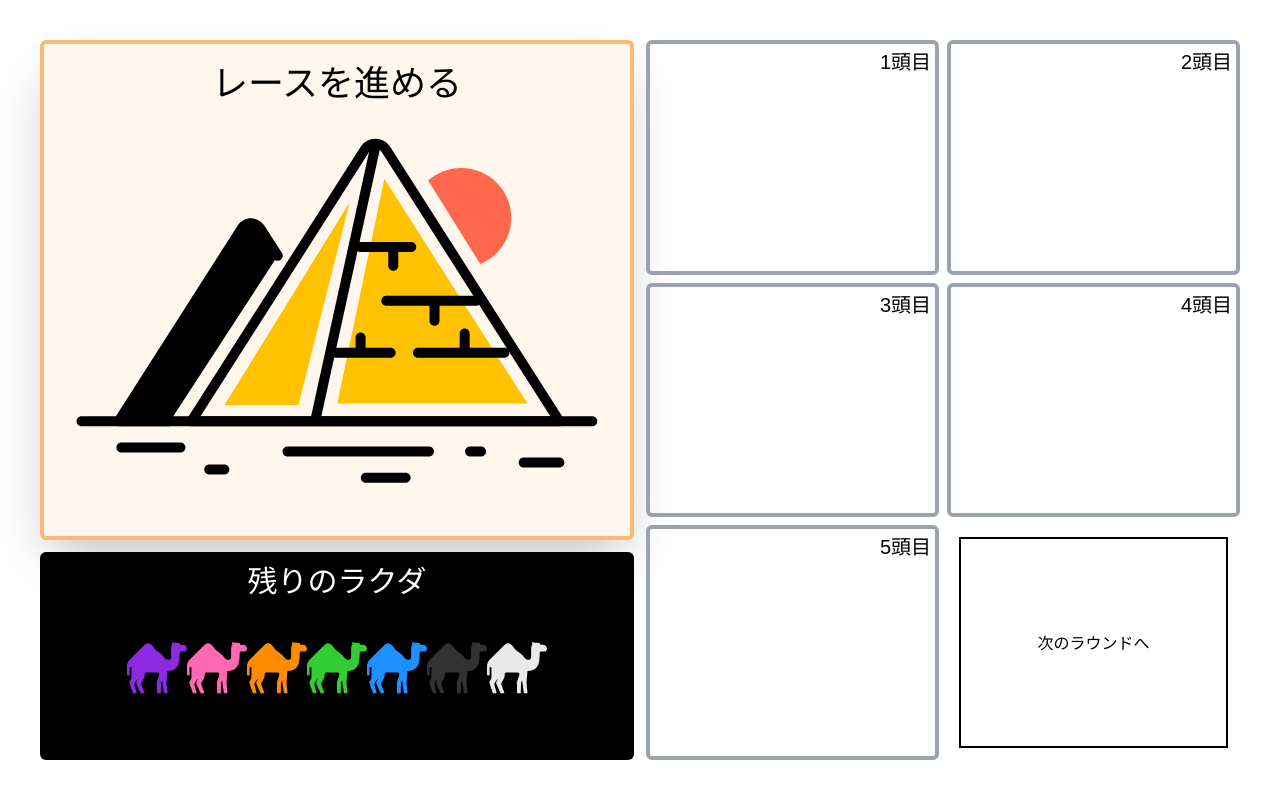
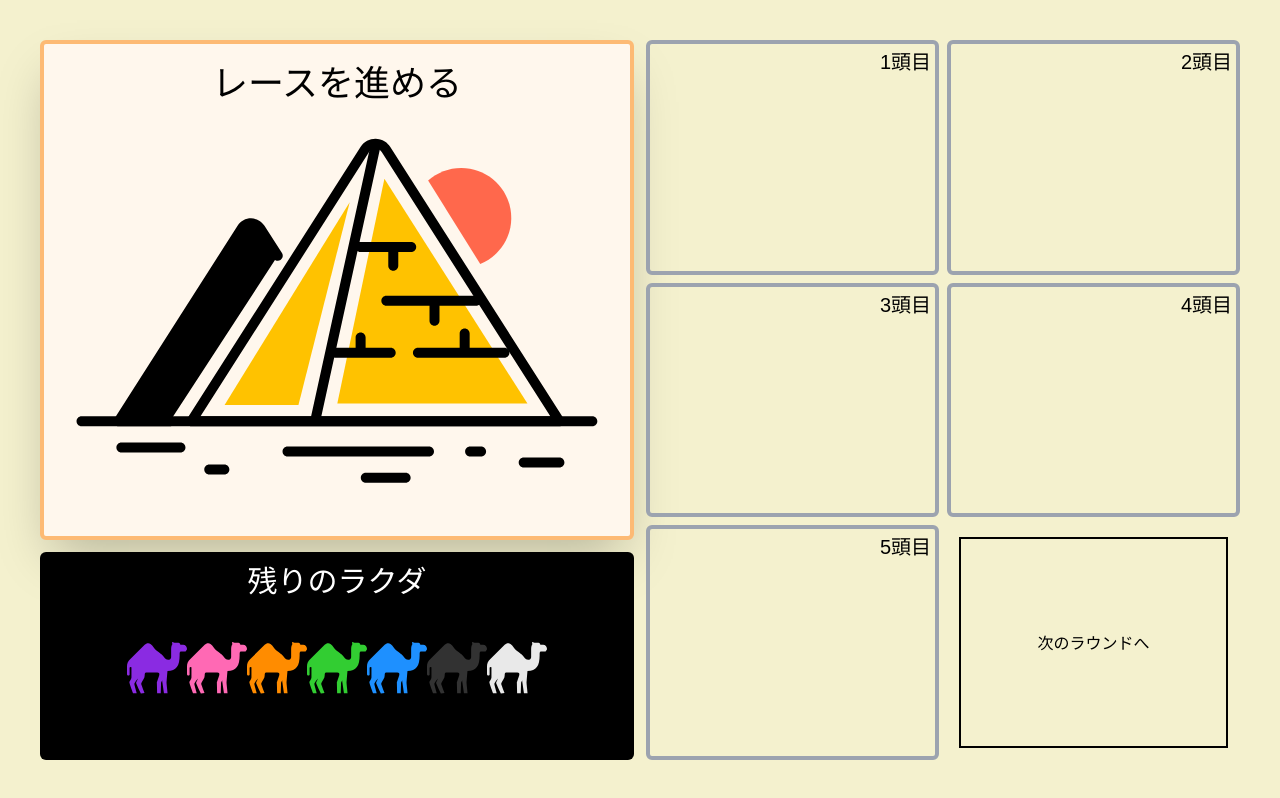
Before and after one commit to YM202c2100/camel-up, a Next.js app: page / in a window 1280 px wide. Built offline with nearby package versions, Linux system fonts and the light colour scheme; a web font is replaced by a local one.

Commit message:
[style] 背景色を変更

```diff
--- a/app/page.tsx
+++ b/app/page.tsx
@@ -20,7 +20,7 @@ export default function Home() {
 
   return (
     <RoundResultContext value={roundResult}>
-      <div className="grid grid-cols-2 h-lvh p-10 gap-3">
+      <div className="grid grid-cols-2 h-lvh p-10 gap-3 bg-[#f4f1ce]">
         <div className="grid grid-rows-10 gap-3">
           <div className="border-4 border-orange-300 bg-orange-50 row-span-7 rounded-md shadow-2xl relative">
             <p className={`absolute left-1/2 -translate-x-1/2 text-4xl mt-5 ${dotFont.className}`}>レースを進める</p>
```
